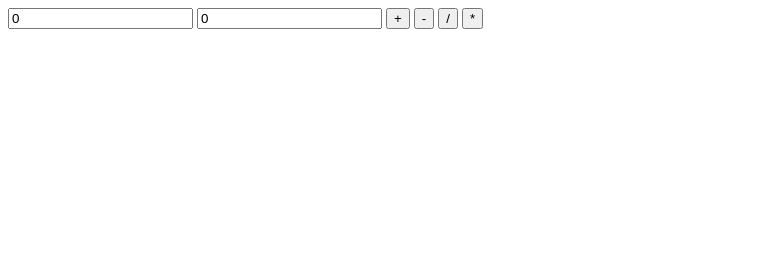
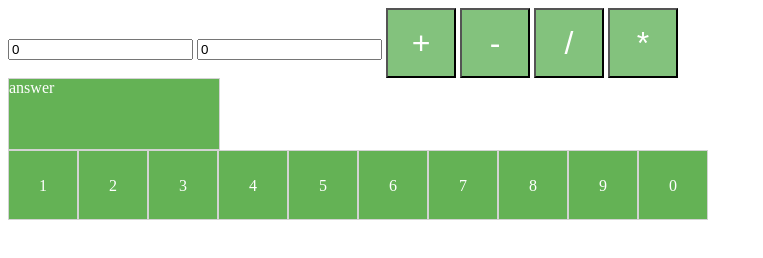
Before and after one commit to shonhartman/13-dom-calculator, a website: page app/index.html in a window 1280 px wide. Shown: the whole page, without its empty margins (0-763 px from the left). Drawn offline with nearby package versions, Linux system fonts and the light colour scheme; files that its build step writes are made by us from their sources; files whose address does not match are found by name.

Commit message:
taking shape

```diff
--- a/app/index.html
+++ b/app/index.html
@@ -13,7 +13,18 @@
     <button type="button" id="subtractNumbers" name="button">-</button>
     <button type="button" id="divideNumbers" name="button">/</button>
     <button type="button" id="multiplyNumbers" name="button">*</button>
-    <div id="answer"></div>
+    <div id="answer">answer</div>
+
+    <div class="digit">1</div>
+    <div class="digit">2</div>
+    <div class="digit">3</div>
+    <div class="digit">4</div>
+    <div class="digit">5</div>
+    <div class="digit">6</div>
+    <div class="digit">7</div>
+    <div class="digit">8</div>
+    <div class="digit">9</div>
+    <div class="digit">0</div>
 
 
     <script src="/js/app.js" charset="utf-8"></script>
--- a/app/styles/_base.scss
+++ b/app/styles/_base.scss
@@ -0,0 +1,13 @@
+body {
+  color: white;
+}
+
+button {
+background-color: #83C27D;
+text-align: center;
+height: 70px;
+width: 70px;
+font-size: 2em;
+color: white;
+
+}
--- a/app/styles/_modules.scss
+++ b/app/styles/_modules.scss
@@ -0,0 +1,18 @@
+.digit {
+  background-color: #64B255;
+  border: 1px solid lightgrey;
+  width: 70px;
+  height: 70px;
+  float: left;
+  text-align: center;
+   line-height:70px;
+   box-sizing:border-box;
+}
+
+#answer {
+background-color: #64B255;
+border: 1px solid lightgrey;
+width: 210px;
+height: 70px;
+
+}
```
Also changed, not shown: dist/index.html, dist/styles/main.css.
